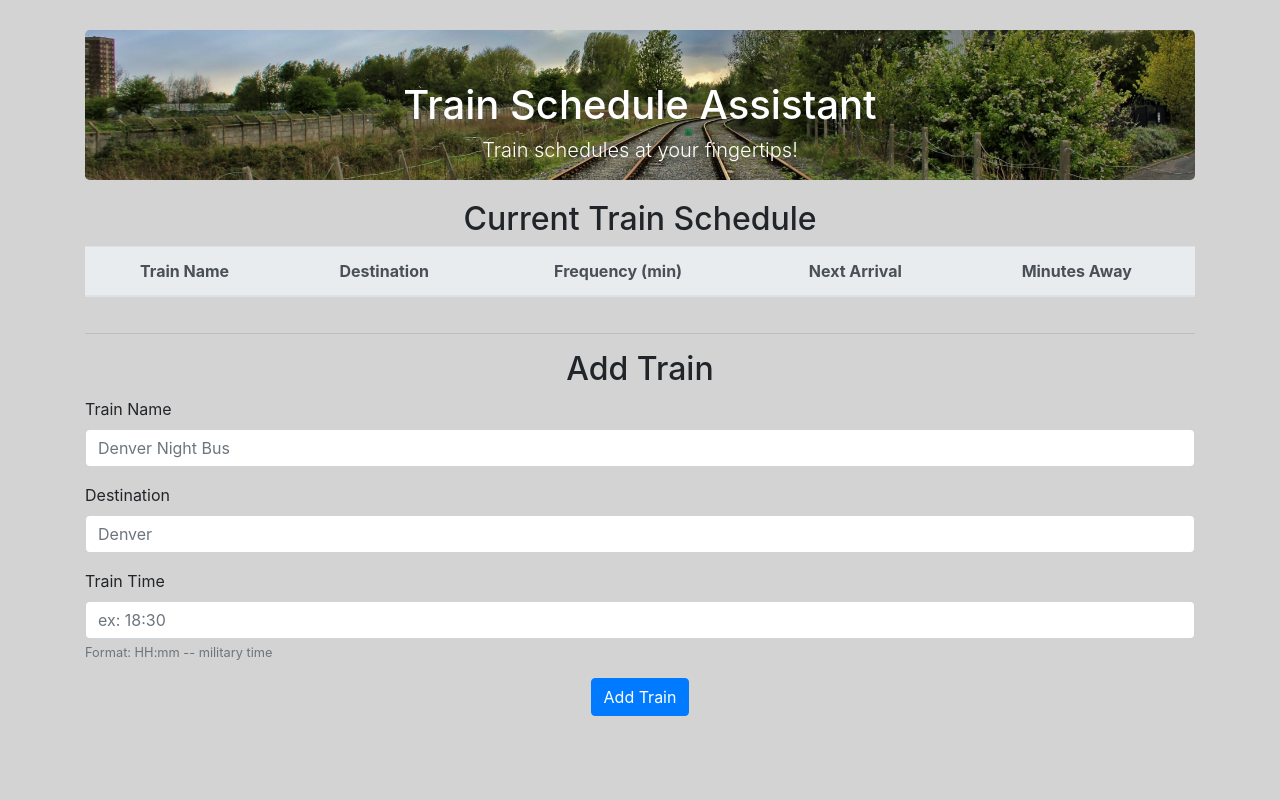
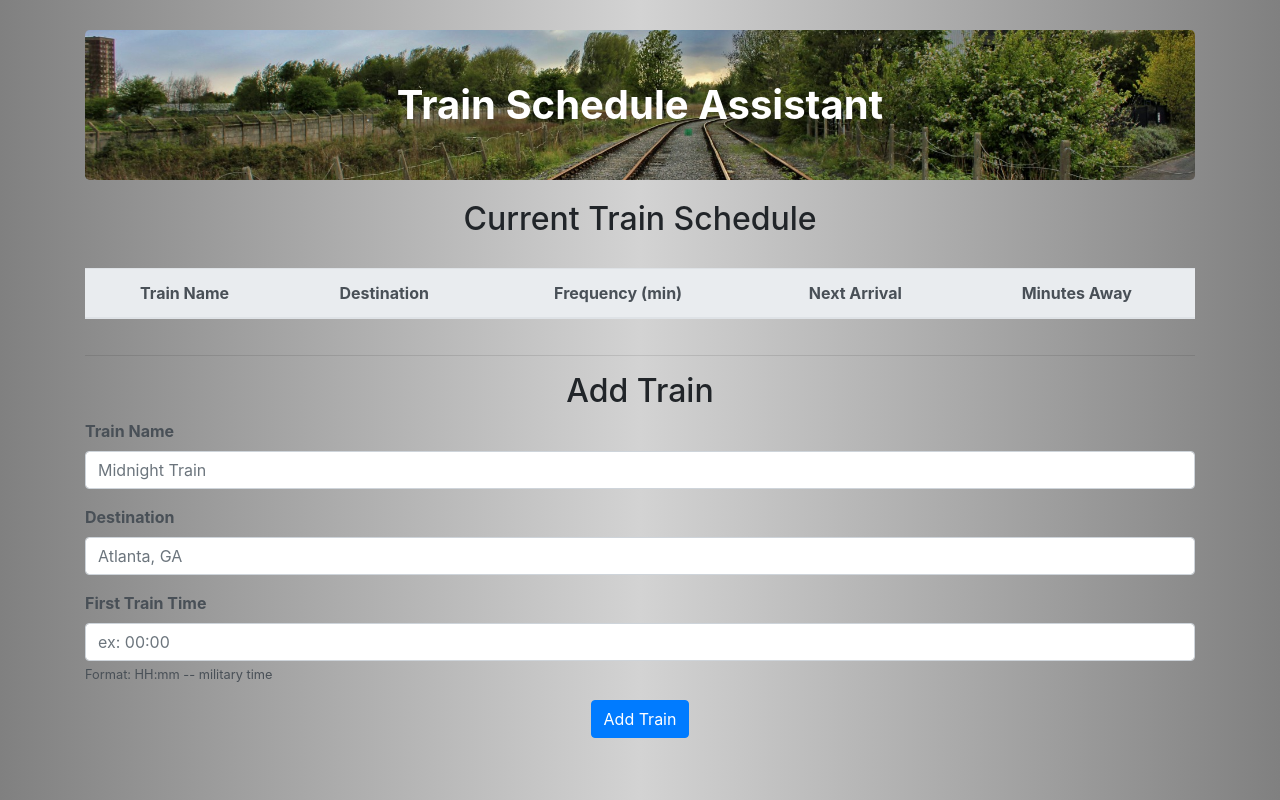
Before and after one commit to kd101jp14/train_scheduler, a plain HTML site: page index.html in a window 1280 px wide. Drawn offline with nearby package versions, Linux system fonts and the light colour scheme; no server answers.

Commit message:
Updated CSS and made minor changes to HTML.

```diff
--- a/assets/css/style.css
+++ b/assets/css/style.css
@@ -1,6 +1,6 @@
 body {
     text-align: center;
-    background-color: lightgray;
+    background-image: linear-gradient(to right, gray, lightgray, gray);
 }
 
 .form-group,
@@ -28,15 +28,15 @@ small,
     color: white;
 }
 
-.lead {
-    position: absolute;
-    top: 80%;
-    left: 50%;
-    transform: translate(-50%, -50%);
-    color: white;
+.section1 {
+    margin-bottom: 30px;
 }
 
 .table,
 .btn {
     margin-bottom: 20px;
 }
+
+.form-group {
+    color:#495057;
+}
--- a/index.html
+++ b/index.html
@@ -26,12 +26,11 @@
         <div class="row">
             <div class="col">
                 <div class="jumbotron">
-                    <h1 class="title">Train Schedule Assistant</h1>
-                    <p class="lead">Train schedules at your fingertips!</p>
+                    <h1 class="title"><b>Train Schedule Assistant</b></h1>
                 </div>
             </div>
         </div>
-        <h2>Current Train Schedule</h2>
+        <h2 class="section1">Current Train Schedule</h2>
         <div class="row">
             <div class="col">
                 <table class="table">
@@ -53,20 +52,20 @@
         <div class="row">
             <div class="col">
                 <hr>
-                <h2>Add Train</h2>
+                <h2 class="section2">Add Train</h2>
                 <form>
                     <div class="form-group">
-                        <label for="trainName">Train Name</label>
-                        <input type="trainName" class="form-control" id="nameInput" placeholder="Denver Night Bus">
+                        <label for="trainName"><b>Train Name</b></label>
+                        <input type="trainName" class="form-control" id="nameInput" placeholder="Midnight Train">
                     </div>
                     <div class="form-group">
-                        <label for="destination">Destination</label>
-                        <input type="destination" class="form-control" id="destInput" placeholder="Denver">
+                        <label for="destination"><b>Destination</b></label>
+                        <input type="destination" class="form-control" id="destInput" placeholder="Atlanta, GA">
                     </div>
                     <div class="form-group">
-                        <label for="trainTime">Train Time</label>
-                        <input type="trainTime" class="form-control" id="timeInput" placeholder="ex: 18:30">
-                        <small id="timeHelp" class="form-text text-muted">Format: HH:mm -- military time</small>
+                        <label for="trainTime"><b>First Train Time</b></label>
+                        <input type="trainTime" class="form-control" id="timeInput" placeholder="ex: 00:00">
+                        <small id="timeHelp" class="form-text">Format: HH:mm -- military time</small>
                     </div>
                     <button type="submit" class="btn btn-primary" id="submitButton">Add Train</button>
                 </form>
```
